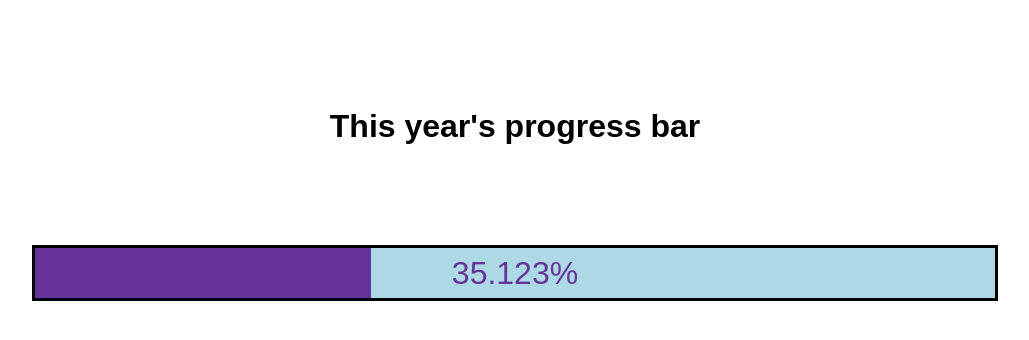
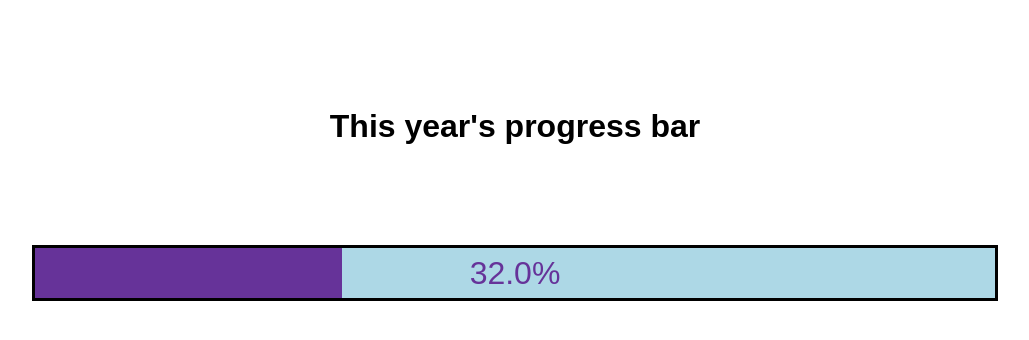
Before and after one commit to CruseCtrl/ProgressBar, a plain HTML site: page year.html in a window 1280 px wide. Shown: the whole page, without its empty margins (125-1154 px from the left). Drawn offline with Linux system fonts and the light colour scheme.

Commit message:
Some basic js

```diff
--- a/year.html
+++ b/year.html
@@ -13,17 +13,17 @@
 </head>
 
 <body>
-  <script src="year.js"></script>
   <div class="content">
     <h1 class="header">This year's progress bar</h1>
     <div class="progress-bar-container">
-      <div>35.123%</div>
-      <div class="progress-bar">
-        <div class="progress-bar-inner">
+      <div class="progress-value">35.123%</div>
+      <div class="progress-bar" id="progress-bar">
+        <div class="progress-bar-inner progress-value">
           35.123%
         </div>
       </div>
     </div>
-    </div>
+  </div>
+  <script src="year.js"></script>
 </body>
 </html>
--- a/year.js
+++ b/year.js
@@ -0,0 +1,25 @@
+(function() {
+  const elementsToUpdate = Array.from(document.getElementsByClassName('progress-value'));
+  const bar = document.getElementById('progress-bar');
+
+  // const getYearPercentage = () => {
+  //   const now = new Date();
+  //   const startOfYear
+  // }
+
+  const setPercentage = (percentage) => {
+    const textToShow = percentage.toFixed(1) + '%';
+    elementsToUpdate.forEach(element => {
+      element.innerHTML = textToShow;
+    });
+    bar.style.width = percentage + '%';
+  }
+
+  const update = () => {
+    const date = new Date();
+    setPercentage((date.getTime()/1000) % 100);
+  }
+
+  setInterval(update, 100);
+  update();
+})()
```
